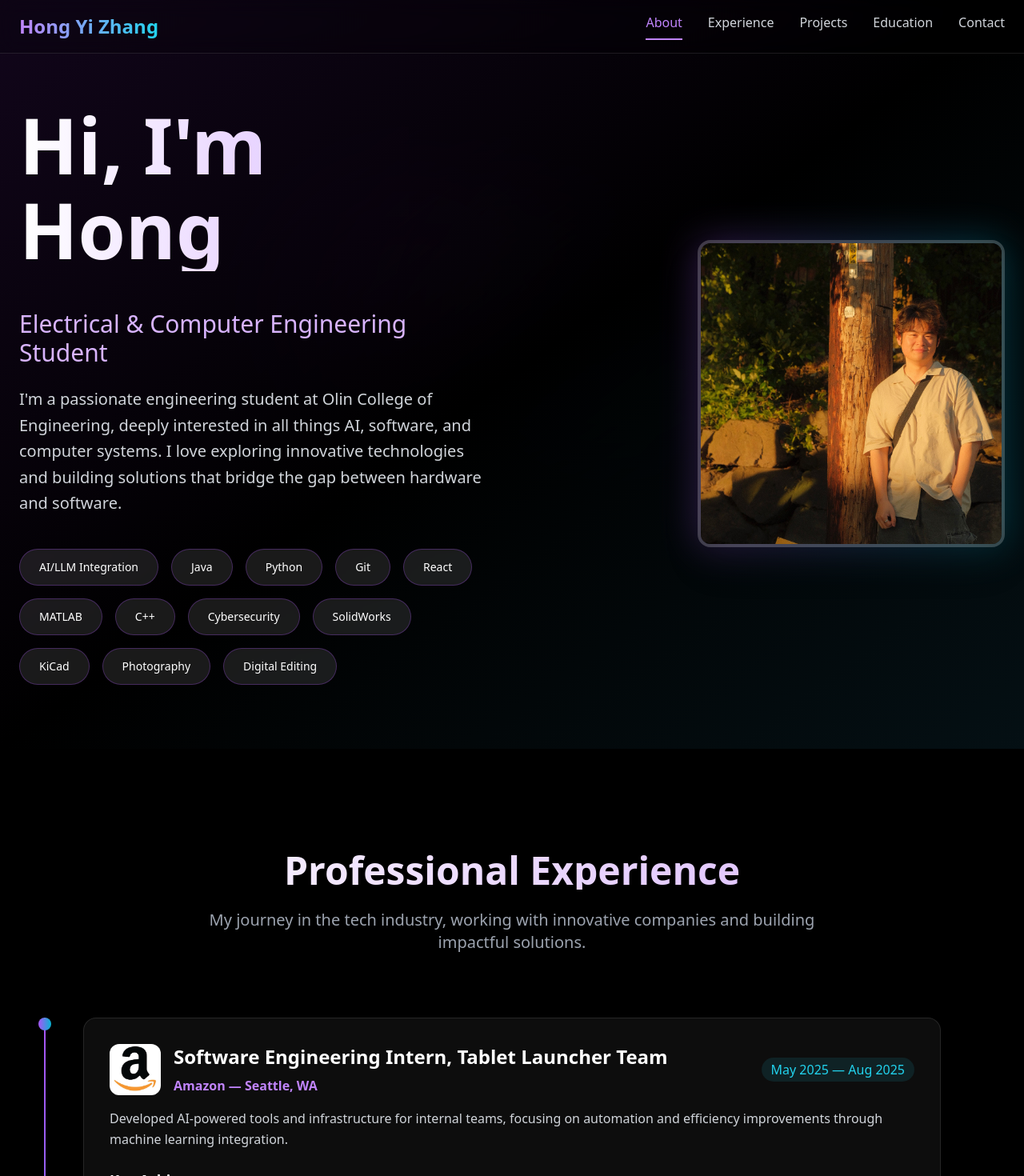
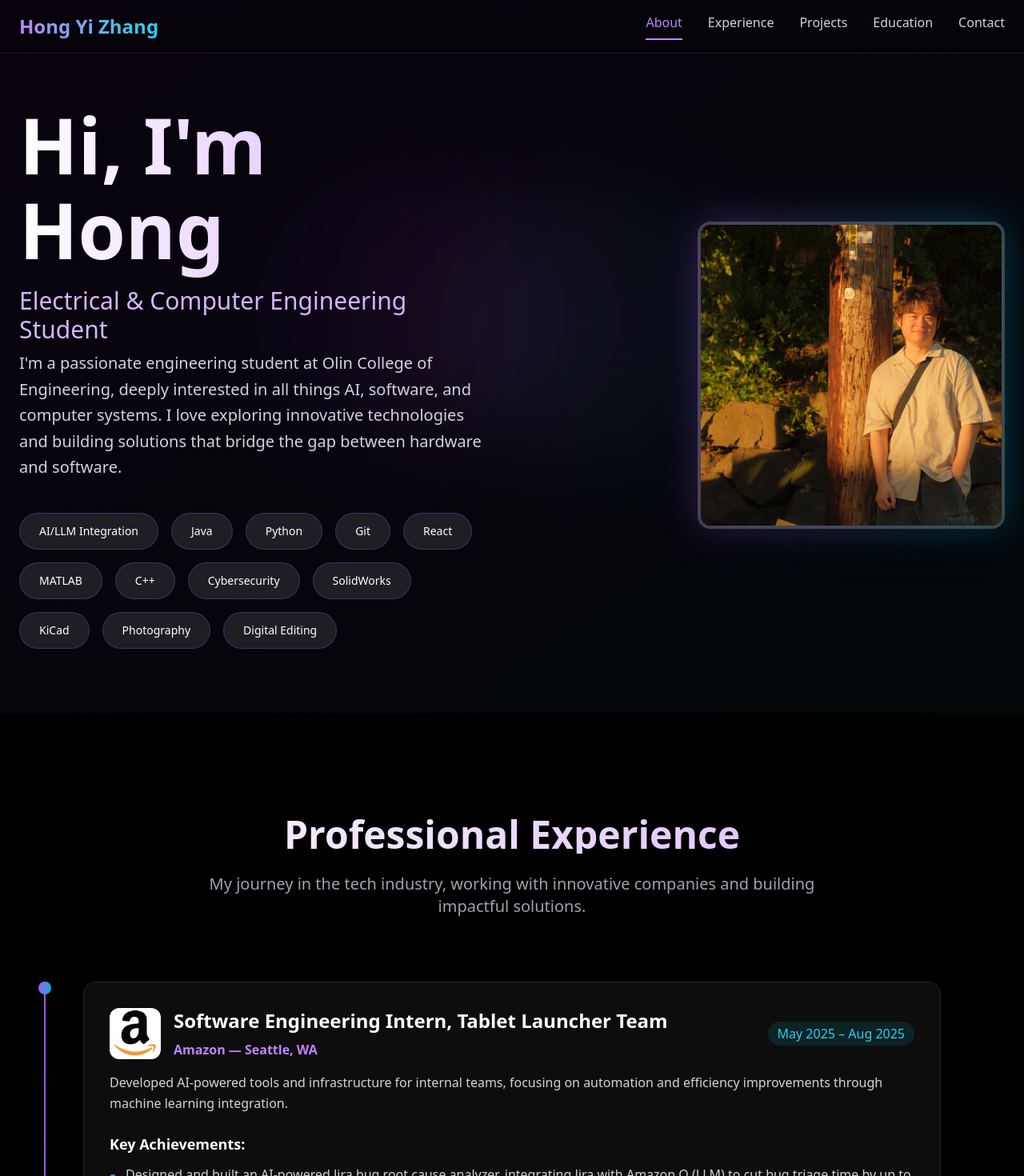
Before and after one commit to tastychez/personal_website, a Next.js app: page / in a window 1280 px wide. Shown: the top 1470 px of the page at 80% size. Built offline with nearby package versions, Linux system fonts and the light colour scheme.

Commit message:
experiences update

```diff
--- a/app/components/AboutSection.jsx
+++ b/app/components/AboutSection.jsx
@@ -21,23 +21,25 @@ const AboutSection = forwardRef(({ activeTab, setActiveTab, scrollY }, ref) => {
   const skills = ["AI/LLM Integration", "Java", "Python", "Git", "React", "MATLAB", "C++", "Cybersecurity", "SolidWorks", "KiCad", "Photography",  "Digital Editing"];
 
   return (
-    <section ref={ref} id="about" className="relative pt-32 pb-20 px-6 min-h-screen flex items-center">
+    <section ref={ref} id="about" className="relative pt-32 pb-20 px-6 min-h-screen flex items-center overflow-visible">
       <div
-        className="absolute inset-0 bg-gradient-to-br from-purple-900/20 via-black to-cyan-900/20"
+        className="absolute inset-0 bg-gradient-to-br from-purple-900/10 to-cyan-900/10"
         style={{
           transform: `translateY(${scrollY * 0.5}px)`,
         }}
       ></div>
 
-      <div className="max-w-7xl mx-auto relative z-10">
-        <div className="grid lg:grid-cols-2 gap-16 items-center">
-          <div ref={textRef} className={`space-y-10 scroll-reveal-left ${isTextVisible ? 'revealed' : ''}`}>
-            <div className="space-y-6">
+      <div className="max-w-7xl mx-auto relative z-10 overflow-visible">
+        <div className="grid lg:grid-cols-2 gap-16 items-center overflow-visible">
+          <div ref={textRef} className={`space-y-10 scroll-reveal-left relative z-20 overflow-visible ${isTextVisible ? 'revealed' : ''}`}>
+            <div className="space-y-2 overflow-visible">
               <h1
-                className="text-6xl lg:text-8xl font-bold leading-tight bg-gradient-to-r from-white via-purple-200 to-cyan-200 bg-clip-text text-transparent"
+                className="text-6xl lg:text-8xl font-bold leading-tight bg-gradient-to-r from-white via-purple-200 to-cyan-200 bg-clip-text text-transparent relative z-30"
                 style={{
                   lineHeight: '1.1',
-                  marginBottom: '0.5em'
+                  marginBottom: '0.1em',
+                  paddingBottom: '0.1em',
+                  overflow: 'visible'
                 }}
               >
                 Hi, I'm {personalInfo.name.split(' ')[0]}
--- a/app/components/ExperienceSection.jsx
+++ b/app/components/ExperienceSection.jsx
@@ -16,7 +16,7 @@ const ExperienceSection = forwardRef((props, ref) => {
       id: 1,
       title: "Software Engineering Intern, Tablet Launcher Team",
       company: "Amazon — Seattle, WA",
-      period: "May 2025 — Aug 2025",
+      period: "May 2025 – Aug 2025",
       description: "Developed AI-powered tools and infrastructure for internal teams, focusing on automation and efficiency improvements through machine learning integration.",
       achievements: [
         "Designed and built an AI-powered Jira bug root cause analyzer, integrating Jira with Amazon Q (LLM) to cut bug triage time by up to 50% through automated analysis and fix suggestions",
```
